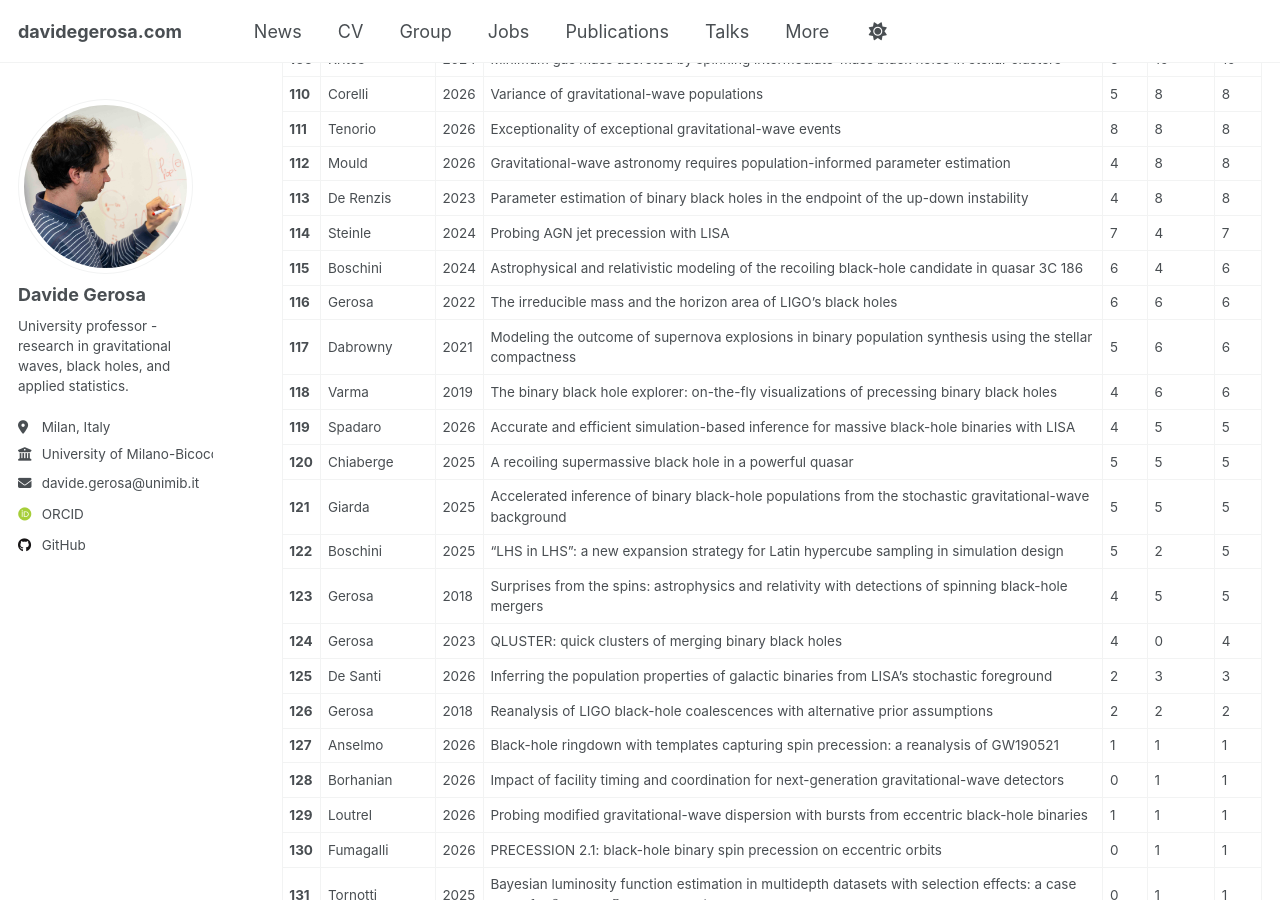
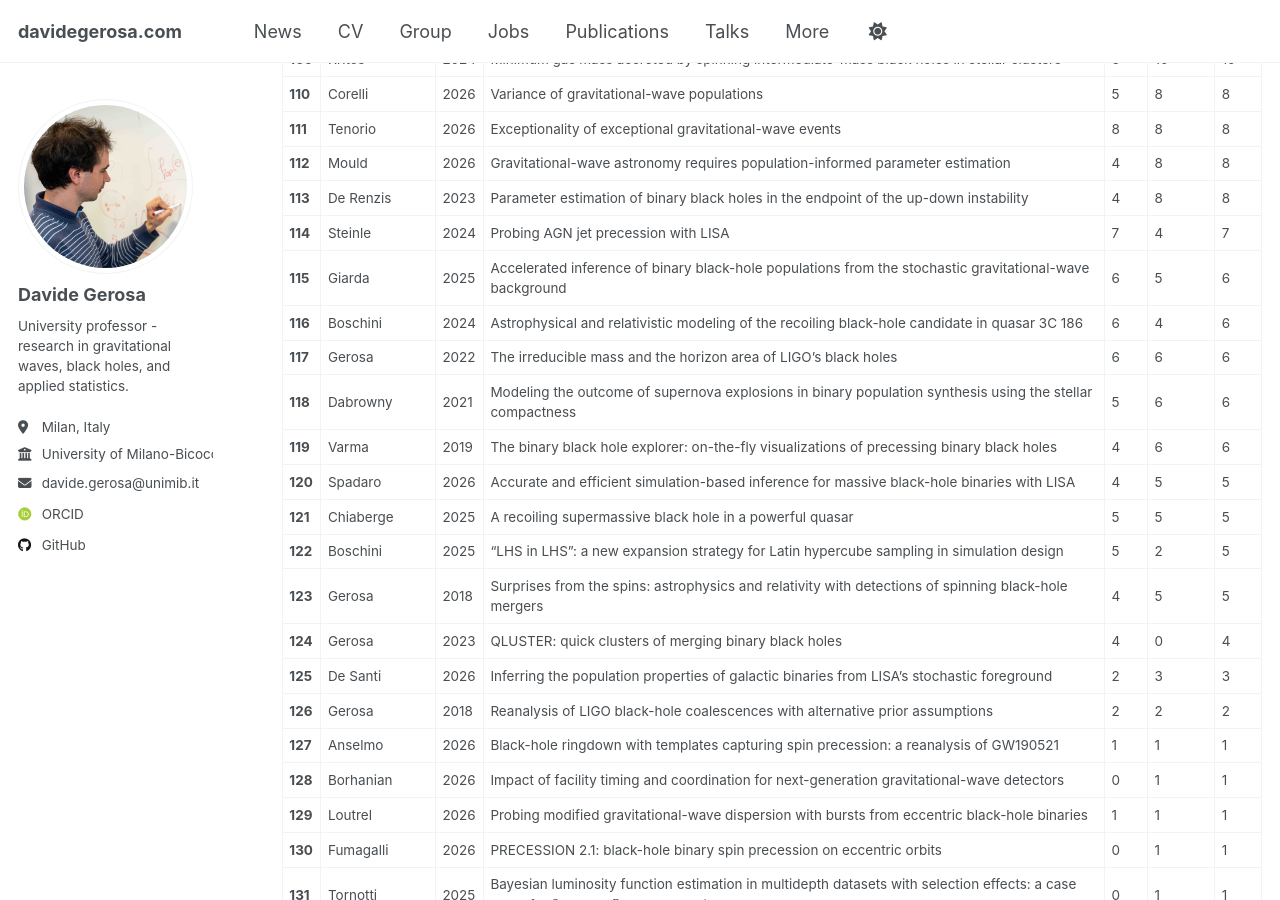
Before and after one commit to dgerosa/website, a Jekyll site: the page built from _pages/citations.md, in a window 1280 px wide and 900 px high, scrolled down 4909 px. Built offline with Jekyll 4.4.1, drawn with Linux system fonts in a browser that asks for light colours; some web fonts are replaced; some of the changed text lies outside the part shown.

Commit message:
Website update from workflow

```diff
--- a/_pages/_citations.md
+++ b/_pages/_citations.md
@@ -123,13 +123,13 @@
 | **112** | Mould | 2026 | Gravitational-wave astronomy requires population-informed parameter estimation | 4 | 8 | 8 |
 | **113** | De Renzis | 2023 | Parameter estimation of binary black holes in the endpoint of the up-down instability | 4 | 8 | 8 |
 | **114** | Steinle | 2024 | Probing AGN jet precession with LISA | 7 | 4 | 7 |
-| **115** | Boschini | 2024 | Astrophysical and relativistic modeling of the recoiling black-hole candidate in quasar 3C 186 | 6 | 4 | 6 |
-| **116** | Gerosa | 2022 | The irreducible mass and the horizon area of LIGO's black holes | 6 | 6 | 6 |
-| **117** | Dabrowny | 2021 | Modeling the outcome of supernova explosions in binary population synthesis using the stellar compactness | 5 | 6 | 6 |
-| **118** | Varma | 2019 | The binary black hole explorer: on-the-fly visualizations of precessing binary black holes | 4 | 6 | 6 |
-| **119** | Spadaro | 2026 | Accurate and efficient simulation-based inference for massive black-hole binaries with LISA | 4 | 5 | 5 |
-| **120** | Chiaberge | 2025 | A recoiling supermassive black hole in a powerful quasar | 5 | 5 | 5 |
-| **121** | Giarda | 2025 | Accelerated inference of binary black-hole populations from the stochastic gravitational-wave background | 5 | 5 | 5 |
+| **115** | Giarda | 2025 | Accelerated inference of binary black-hole populations from the stochastic gravitational-wave background | 6 | 5 | 6 |
+| **116** | Boschini | 2024 | Astrophysical and relativistic modeling of the recoiling black-hole candidate in quasar 3C 186 | 6 | 4 | 6 |
+| **117** | Gerosa | 2022 | The irreducible mass and the horizon area of LIGO's black holes | 6 | 6 | 6 |
+| **118** | Dabrowny | 2021 | Modeling the outcome of supernova explosions in binary population synthesis using the stellar compactness | 5 | 6 | 6 |
+| **119** | Varma | 2019 | The binary black hole explorer: on-the-fly visualizations of precessing binary black holes | 4 | 6 | 6 |
+| **120** | Spadaro | 2026 | Accurate and efficient simulation-based inference for massive black-hole binaries with LISA | 4 | 5 | 5 |
+| **121** | Chiaberge | 2025 | A recoiling supermassive black hole in a powerful quasar | 5 | 5 | 5 |
 | **122** | Boschini | 2025 | “LHS in LHS”: a new expansion strategy for Latin hypercube sampling in simulation design | 5 | 2 | 5 |
 | **123** | Gerosa | 2018 | Surprises from the spins: astrophysics and relativity with detections of spinning black-hole mergers | 4 | 5 | 5 |
 | **124** | Gerosa | 2023 | QLUSTER: quick clusters of merging binary black holes | 4 | 0 | 4 |
```
Also changed, not shown: other parts of _pages/_citations.md (+30 -30 lines), _pages/_group.md (+1 -1 lines), _pages/_publications.md (+1 -1 lines), _pages/_talks.md (+1 -1 lines).
